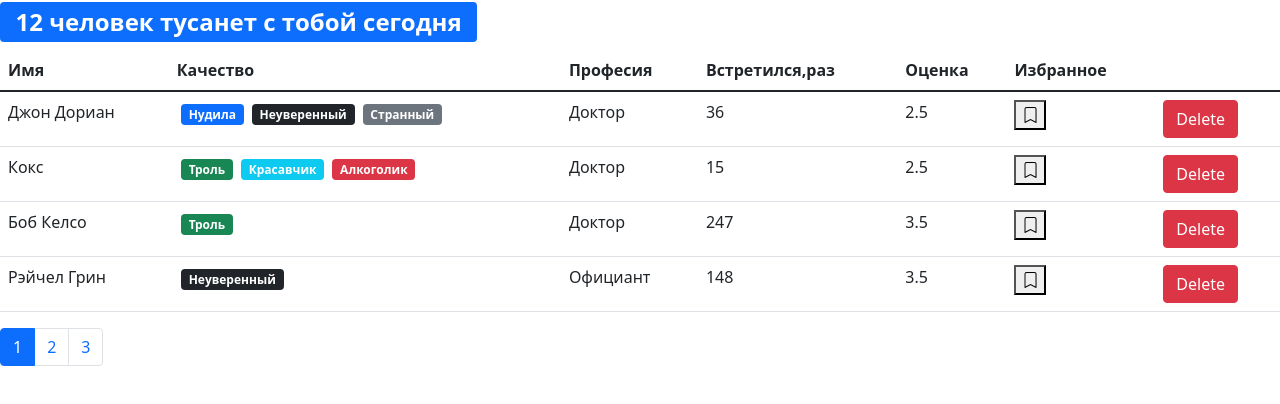
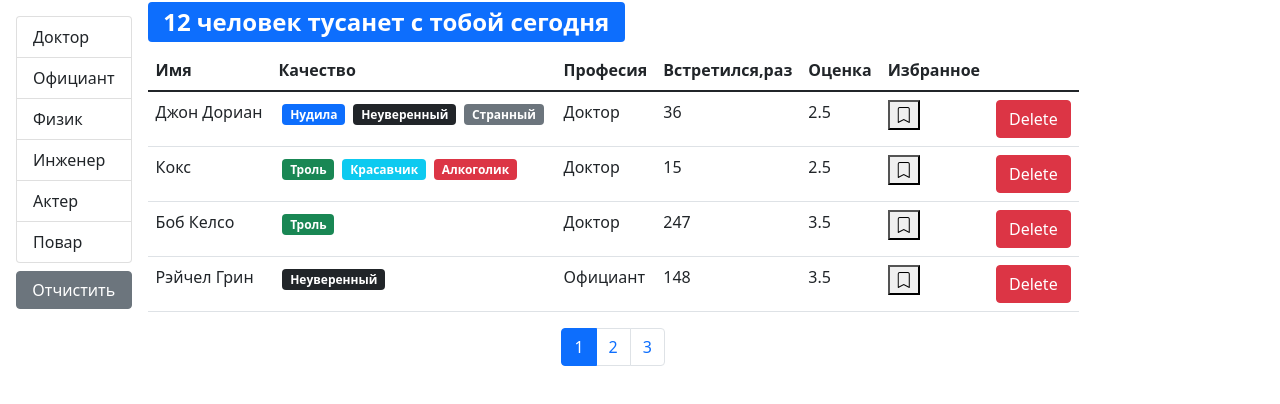
Before and after one commit to StanislavBokov/fast-company, a React (Create React App) app: page / in a window 1280 px wide. Shown: the top 404 px of the page. Built offline with nearby package versions, Linux system fonts and the light colour scheme.

Commit message:
update api

```diff
--- /dev/null
+++ b/src/API/fake.api/professions.api.js
@@ -0,0 +1,26 @@
+export const professionsObject = {
+    doctor: { _id: "67rdca3eeb7f6fgeed471818", name: "Доктор" },
+    waiter: { _id: "67rdca3eeb7f6fgeed471820", name: "Официант" },
+    physics: { _id: "67rdca3eeb7f6fgeed471814", name: "Физик" },
+    engineer: { _id: "67rdca3eeb7f6fgeed471822", name: "Инженер" },
+    actor: { _id: "67rdca3eeb7f6fgeed471824", name: "Актер" },
+    cook: { _id: "67rdca3eeb7f6fgeed471829", name: "Повар" }
+};
+export const professions = [
+    { _id: "67rdca3eeb7f6fgeed471818", name: "Доктор" },
+    { _id: "67rdca3eeb7f6fgeed471820", name: "Официант" },
+    { _id: "67rdca3eeb7f6fgeed471814", name: "Физик" },
+    { _id: "67rdca3eeb7f6fgeed471822", name: "Инженер" },
+    { _id: "67rdca3eeb7f6fgeed471824", name: "Актер" },
+    { _id: "67rdca3eeb7f6fgeed471829", name: "Повар" }
+];
+
+const fetchAll = () =>
+    new Promise((resolve) => {
+        window.setTimeout(function () {
+            resolve(professions);
+        }, 1000);
+    });
+export default {
+    fetchAll
+};
--- a/src/API/fake.api/user.api.js
+++ b/src/API/fake.api/user.api.js
@@ -1,11 +1,5 @@
-const professions = {
-    doctor: { _id: "67rdca3eeb7f6fgeed471818", name: "Доктор" },
-    waiter: { _id: "67rdca3eeb7f6fgeed471820", name: "Официант" },
-    physics: { _id: "67rdca3eeb7f6fgeed471814", name: "Физик" },
-    engineer: { _id: "67rdca3eeb7f6fgeed471822", name: "Инженер" },
-    actor: { _id: "67rdca3eeb7f6fgeed471824", name: "Актер" },
-    cook: { _id: "67rdca3eeb7f6fgeed471829", name: "Повар" }
-};
+import { professionsObject as professions } from "./professions.api";
+
 const qualities = {
     tedious: {
         _id: "67rdca3eeb7f6fgeed471198",
--- a/src/API/index.js
+++ b/src/API/index.js
@@ -1,5 +1,7 @@
 import * as users from "./fake.api/user.api";
+import professions from "./fake.api/professions.api";
 const API = {
-    users
+    users,
+    professions
 };
 export default API;
--- a/src/components/App.js
+++ b/src/components/App.js
@@ -1,6 +1,6 @@
 import React, { useState } from "react";
 import Users from "./users";
-import SearchStatus from "./searchStatus";
+
 import API from "../API";
 
 function App() {
@@ -19,10 +19,10 @@
     };
     return (
         <div>
-            <SearchStatus length={users.length} />
+
             <Users
                 onDelete={handleDelete}
-                onToggleBookMark={handleToggleBookmark}
+                onToggleBookmark={handleToggleBookmark}
                 users={users}
             />
         </div>
--- /dev/null
+++ b/src/components/groupList.jsx
@@ -0,0 +1,50 @@
+import React from "react";
+import PropTypes from "prop-types"
+import { isArray } from "lodash";
+// import { isArray } from "lodash";
+
+const GroupList = ({items,valueProperty,contentPropperty,onItemSelect,selectedItem}) => {
+    return (
+        isArray(items)?
+        <ul className="list-group">
+            {items.map((item) => {
+
+               return <li key={item[valueProperty]}
+                          className={"list-group-item" + (item === selectedItem?" active":"")}
+                          onClick={()=>onItemSelect(item)}
+
+
+                      >
+                          {item[contentPropperty]}
+
+                      </li>
+            })}
+        </ul> :
+        <ul className="list-group">
+            {Object.keys(items).map((item)=> {
+        return  <li key={items[item][valueProperty]}
+                className={"list-group-item" + (items[item] === selectedItem?" active":"")}
+                onClick={()=>onItemSelect(items[item])}
+                role="button"
+                >
+                    {items[item][contentPropperty]}
+                </li>
+            })}
+
+        </ul>
+
+    );
+};
+GroupList.defaultProps={
+    valueProperty:"_id",
+    contentPropperty:"name"
+}
+GroupList.propTypes={
+    items:PropTypes.oneOfType([PropTypes.object,PropTypes.array]),
+    valueProperty:PropTypes.string.isRequired,
+    contentPropperty:PropTypes.string.isRequired,
+    onItemSelect:PropTypes.func,
+    selectedItem:PropTypes.object
+}
+
+export default GroupList;
--- a/src/components/user.jsx
+++ b/src/components/user.jsx
@@ -47,7 +47,7 @@
 User.propTypes = {
     _id: PropTypes.string,
     name: PropTypes.string,
-    qualities: PropTypes.object,
+    qualities: PropTypes.array,
     profession: PropTypes.object,
     completedMeetings: PropTypes.number,
     rate: PropTypes.number,
--- a/src/components/users.jsx
+++ b/src/components/users.jsx
@@ -1,21 +1,59 @@
-import React, { useState } from "react";
+import React, { useState,useEffect } from "react";
 import Pagination from "./pagination";
 import User from "./user";
 import { paginate } from "../utils/paginate";
 import PropTypes from "prop-types";
+import API from "../API";
+import GroupList from "./groupList";
+import SearchStatus from "./searchStatus";
 
-const Users = ({ users, ...rest }) => {
-    const count = users.length;
+const Users = ({ users:allUsers, ...rest }) => {
+
     const pageSize = 4;
     const [currentPage, setCurrentPage] = useState(1);
+    const [proffesions, setProffesion] = useState()
+    const [selectedProf,setSelectedProf] = useState()
+    useEffect(() => {
+        API.professions.fetchAll().then((data) => setProffesion(data))
+    },[currentPage])
+    useEffect(() => {
+        setCurrentPage(1)
+    },[selectedProf])
+
     const handlePageChange = (pageIndex) => {
         setCurrentPage(pageIndex);
     };
+    const handleProffesionSelect = (item) => {
 
-    const userCrop = paginate(users, currentPage, pageSize);
+        setSelectedProf(item)
+    }
+    const clearFilter = () => {
+        setSelectedProf()
+    }
+
+    const filteredUsers = selectedProf
+        ? allUsers.filter((user) => user.profession === selectedProf)
+        : allUsers
+    const count = filteredUsers.length;
+    const userCrop = paginate(filteredUsers, currentPage, pageSize);
 
     return (
-        <>
+
+        <div className="d-flex">
+
+
+        {proffesions && (
+
+             <div className="d-flex flex-column flex-shrink-0 p-3">
+             <GroupList items={proffesions}
+                        onItemSelect={handleProffesionSelect}
+                        selectedItem={selectedProf}
+             />
+            <button className="btn btn-secondary mt-2" onClick={clearFilter}>Отчистить</button>
+            </div>
+        )}
+            <div className="d-flex flex-column">
+            <SearchStatus length={count}/>
             <table className="table caption-top">
                 <thead>
                     <tr>
@@ -34,18 +72,24 @@
                     ))}
                 </tbody>
             </table>
+            <div className="d-flex justify-content-center">
             <Pagination
                 itemsCount={count}
                 pageSize={pageSize}
                 currentPage={currentPage}
                 onPageChange={handlePageChange}
             />
-        </>
+            </div>
+            </div>
+
+        </div>
     );
 };
+
+
 
 export default Users;
 
 Users.propTypes = {
-    users: PropTypes.object
+    users: PropTypes.array
 };
```
Also changed, not shown: .eslintrc.js, src/.prettierrc.js.
